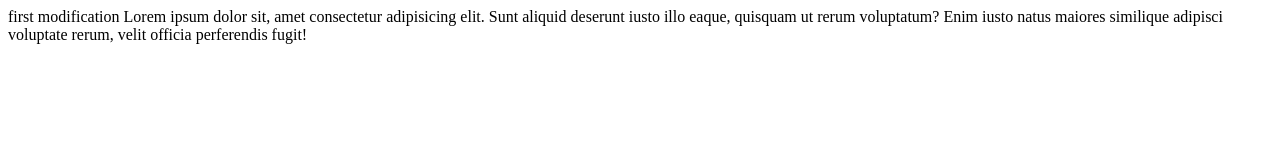
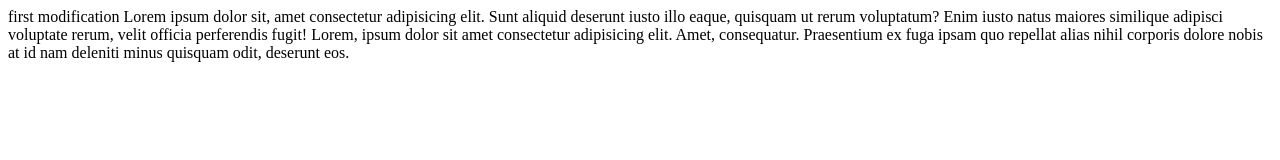
Before and after one commit to anujmaurya-cedcoss/Day3Task2, a plain HTML site: page index.html in a window 1280 px wide. Drawn offline with Linux system fonts and the light colour scheme.

Commit message:
Subtask 5

```diff
--- a/index.html
+++ b/index.html
@@ -9,5 +9,9 @@
 <body>
     first modification
     Lorem ipsum dolor sit, amet consectetur adipisicing elit. Sunt aliquid deserunt iusto illo eaque, quisquam ut rerum voluptatum? Enim iusto natus maiores similique adipisci voluptate rerum, velit officia perferendis fugit!
+
+
+    Lorem, ipsum dolor sit amet consectetur adipisicing elit. Amet, consequatur. Praesentium ex fuga ipsam quo repellat alias nihil corporis dolore nobis at id nam deleniti minus quisquam odit, deserunt eos.
+
 </body>
 </html>
```
